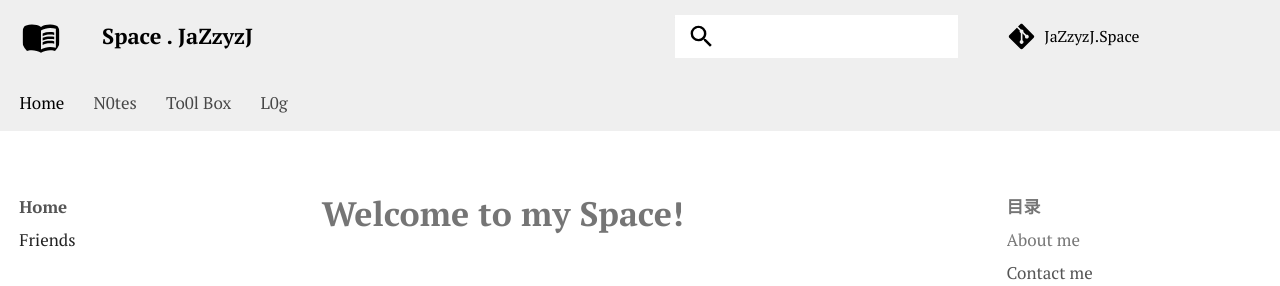
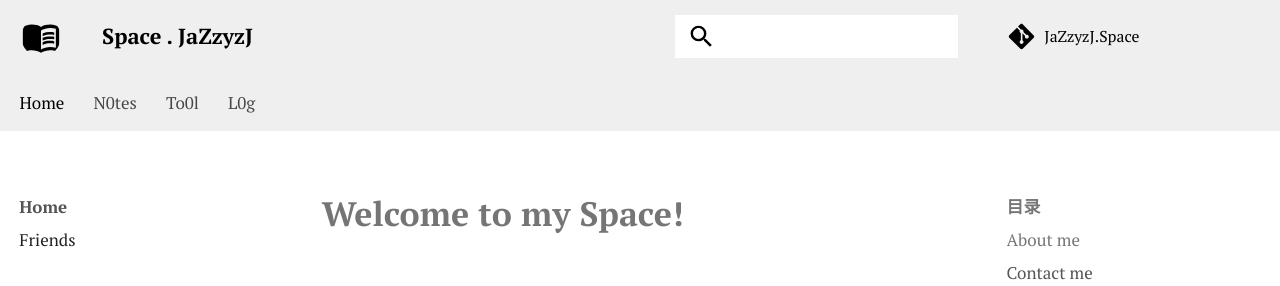
Before and after one commit to JazZyzJ/JazZyzJ.github.io, an MkDocs documentation site: the page built from docs/index.md, in a window 1280 px wide and 1052 px high. Shown: the top 286 px of the window. Built offline with MkDocs 1.6.1 and Material for MkDocs 9.7.7, drawn with Linux system fonts in a browser that asks for light colours; some web fonts are replaced; comment, search, counter and statistics services are not loaded.

Commit message:
finish all branch

```diff
--- a/mkdocs.yml
+++ b/mkdocs.yml
@@ -137,7 +137,7 @@ nav:
           - Verilog: notes/lingo/verilog.md
           - Python(CS61a): notes/lingo/cs61a.md
       # - Artifical Intelligence:
-  - To0l Box:
+  - To0l:
     - Tool_Pool/index.md
     - Coding:
         - Git: Tool_Pool/git.md
```
